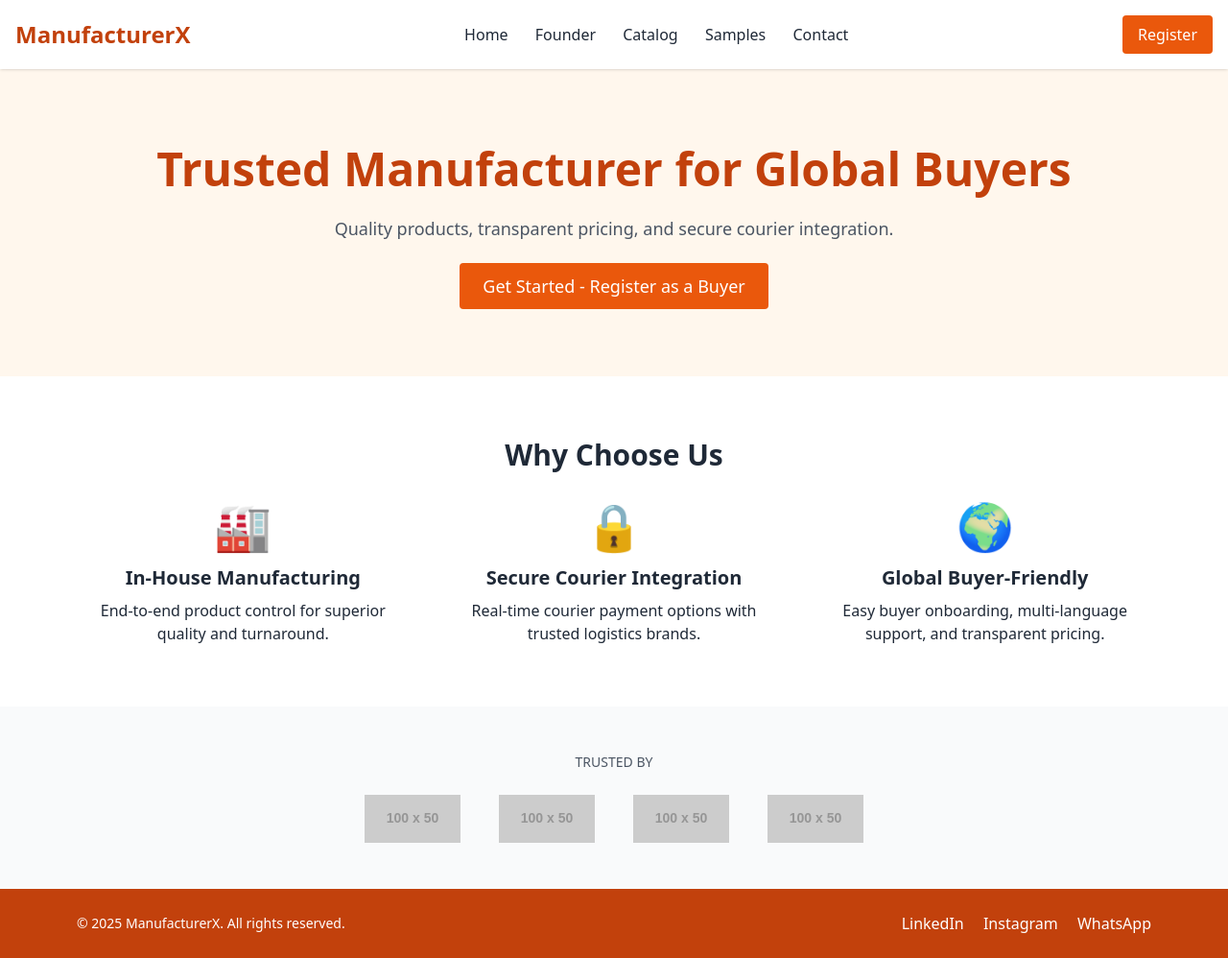
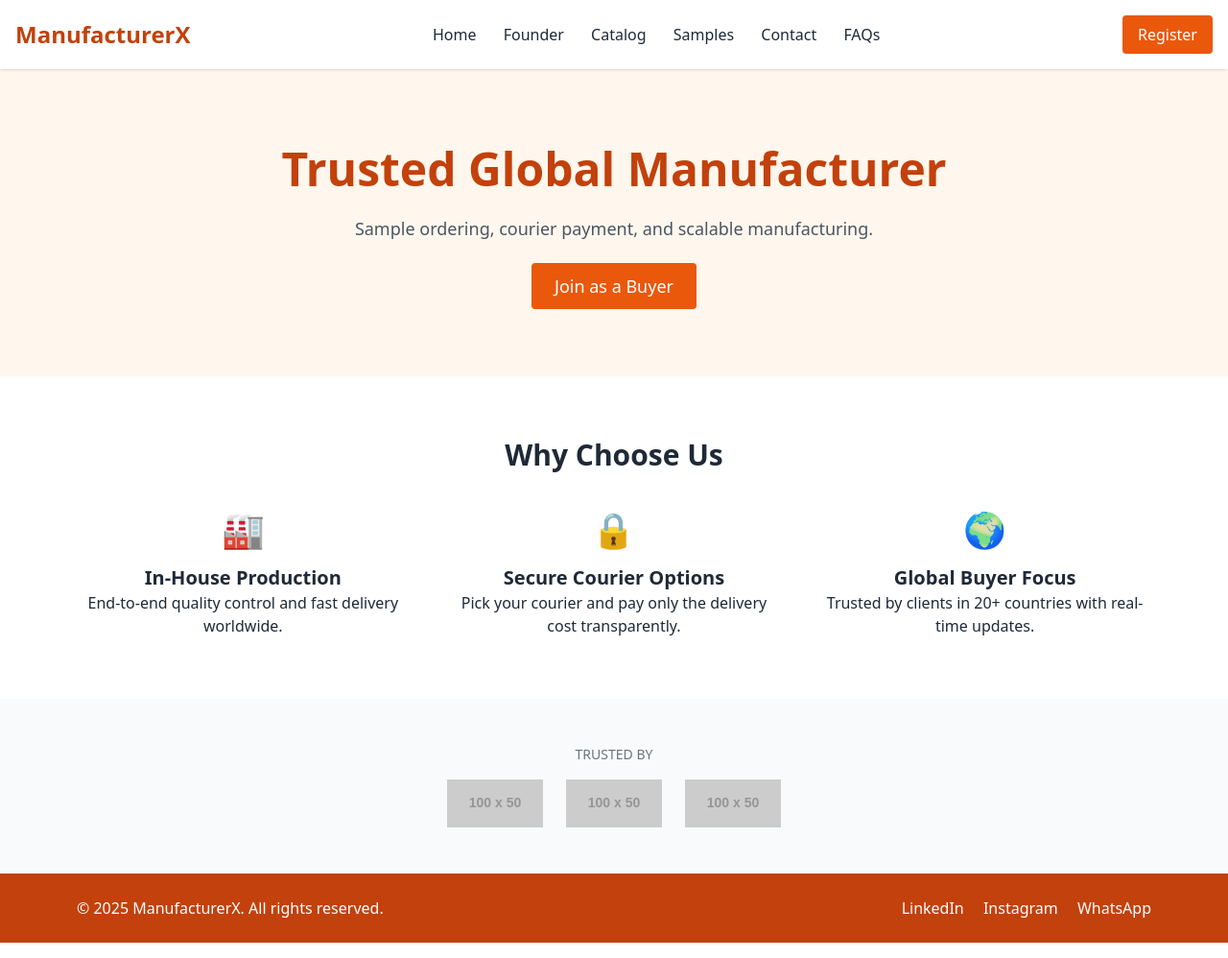
Before and after one commit to Devipriya-Raja/manufacture, a plain HTML site: page docs/index.html in a window 1280 px wide. Shown: the whole page at 96% size. Drawn offline with nearby package versions, Linux system fonts and the light colour scheme; placeholder pictures from the web are drawn by us.

Commit message:
Update index.html

```diff
--- a/docs/index.html
+++ b/docs/index.html
@@ -1,79 +1,67 @@
+<!-- index.html -->
 <!DOCTYPE html>
 <html lang="en">
 <head>
   <meta charset="UTF-8" />
   <meta name="viewport" content="width=device-width, initial-scale=1.0" />
-    <title>Dynamic Manufacturer</title>
+  <title>Home | ManufacturerX</title>
   <script src="https://cdn.tailwindcss.com"></script>
 </head>
 <body class="bg-white text-gray-800">
-    <!-- Header -->
   <header class="bg-white shadow sticky top-0 z-50">
     <div class="max-w-7xl mx-auto px-4 py-4 flex justify-between items-center">
       <div class="text-2xl font-bold text-orange-700">ManufacturerX</div>
       <nav class="space-x-6 hidden md:block">
-          <a href="/" class="hover:text-orange-600">Home</a>
-          <a href="/founder.html" class="hover:text-orange-600">Founder</a>
-          <a href="/catalog.html" class="hover:text-orange-600">Catalog</a>
-          <a href="/sample-form.html" class="hover:text-orange-600">Samples</a>
-          <a href="/contact.html" class="hover:text-orange-600">Contact</a>
+        <a href="index.html" class="hover:text-orange-600">Home</a>
+        <a href="founder.html" class="hover:text-orange-600">Founder</a>
+        <a href="catalog.html" class="hover:text-orange-600">Catalog</a>
+        <a href="sample-form.html" class="hover:text-orange-600">Samples</a>
+        <a href="contact.html" class="hover:text-orange-600">Contact</a>
+        <a href="faq.html" class="hover:text-orange-600">FAQs</a>
       </nav>
-        <a href="/register.html" class="bg-orange-600 text-white px-4 py-2 rounded hover:bg-orange-700">Register</a>
+      <a href="register.html" class="bg-orange-600 text-white px-4 py-2 rounded hover:bg-orange-700">Register</a>
     </div>
   </header>
 
-    <!-- Hero -->
-    <section class="bg-orange-50 py-20">
-      <div class="max-w-6xl mx-auto text-center px-4">
-        <h1 class="text-4xl md:text-5xl font-bold mb-6 text-orange-700">Trusted Manufacturer for Global Buyers</h1>
-        <p class="text-lg text-gray-600 mb-8">Quality products, transparent pricing, and secure courier integration.</p>
-        <a href="/register.html" class="bg-orange-600 text-white px-6 py-3 rounded text-lg hover:bg-orange-700">
-          Get Started - Register as a Buyer
-        </a>
-      </div>
+  <section class="bg-orange-50 py-20 text-center">
+    <h1 class="text-5xl font-bold text-orange-700 mb-6">Trusted Global Manufacturer</h1>
+    <p class="text-lg text-gray-600 mb-8">Sample ordering, courier payment, and scalable manufacturing.</p>
+    <a href="register.html" class="bg-orange-600 text-white px-6 py-3 rounded text-lg hover:bg-orange-700">Join as a Buyer</a>
   </section>
 
-    <!-- Features -->
-    <section class="py-16 bg-white">
-      <div class="max-w-6xl mx-auto px-4 text-center">
-        <h2 class="text-3xl font-bold text-gray-800 mb-8">Why Choose Us</h2>
-        <div class="grid md:grid-cols-3 gap-10">
+  <section class="py-16 bg-white text-center">
+    <h2 class="text-3xl font-bold mb-10">Why Choose Us</h2>
+    <div class="grid md:grid-cols-3 gap-10 max-w-6xl mx-auto px-4">
       <div>
-            <div class="text-5xl mb-4">🏭</div>
-            <h3 class="text-xl font-semibold mb-2">In-House Manufacturing</h3>
-            <p>End-to-end product control for superior quality and turnaround.</p>
+        <div class="text-4xl mb-4">🏭</div>
+        <h3 class="text-xl font-semibold">In-House Production</h3>
+        <p>End-to-end quality control and fast delivery worldwide.</p>
       </div>
       <div>
-            <div class="text-5xl mb-4">🔒</div>
-            <h3 class="text-xl font-semibold mb-2">Secure Courier Integration</h3>
-            <p>Real-time courier payment options with trusted logistics brands.</p>
+        <div class="text-4xl mb-4">🔒</div>
+        <h3 class="text-xl font-semibold">Secure Courier Options</h3>
+        <p>Pick your courier and pay only the delivery cost transparently.</p>
       </div>
       <div>
-            <div class="text-5xl mb-4">🌍</div>
-            <h3 class="text-xl font-semibold mb-2">Global Buyer-Friendly</h3>
-            <p>Easy buyer onboarding, multi-language support, and transparent pricing.</p>
-          </div>
+        <div class="text-4xl mb-4">🌍</div>
+        <h3 class="text-xl font-semibold">Global Buyer Focus</h3>
+        <p>Trusted by clients in 20+ countries with real-time updates.</p>
       </div>
     </div>
   </section>
 
-    <!-- Trust Logos -->
-    <section class="py-12 bg-gray-50">
-      <div class="max-w-6xl mx-auto px-4 text-center">
-        <p class="text-gray-600 uppercase text-sm mb-6">Trusted by</p>
-        <div class="flex justify-center gap-10 flex-wrap">
-          <img src="https://via.placeholder.com/100x50" alt="Client1" />
-          <img src="https://via.placeholder.com/100x50" alt="Client2" />
-          <img src="https://via.placeholder.com/100x50" alt="Client3" />
-          <img src="https://via.placeholder.com/100x50" alt="Client4" />
-        </div>
+  <section class="py-12 bg-gray-50 text-center">
+    <p class="text-sm uppercase text-gray-500 mb-4">Trusted by</p>
+    <div class="flex justify-center gap-6 flex-wrap">
+      <img src="https://via.placeholder.com/100x50" />
+      <img src="https://via.placeholder.com/100x50" />
+      <img src="https://via.placeholder.com/100x50" />
     </div>
   </section>
 
-    <!-- Footer -->
   <footer class="bg-orange-700 text-white py-6">
     <div class="max-w-6xl mx-auto px-4 flex flex-col md:flex-row justify-between items-center">
-        <p class="text-sm">&copy; 2025 ManufacturerX. All rights reserved.</p>
+      <p>&copy; 2025 ManufacturerX. All rights reserved.</p>
       <div class="space-x-4 mt-4 md:mt-0">
         <a href="#" class="hover:text-orange-300">LinkedIn</a>
         <a href="#" class="hover:text-orange-300">Instagram</a>
```
Lines whose indentation alone changed are shown as unchanged.
